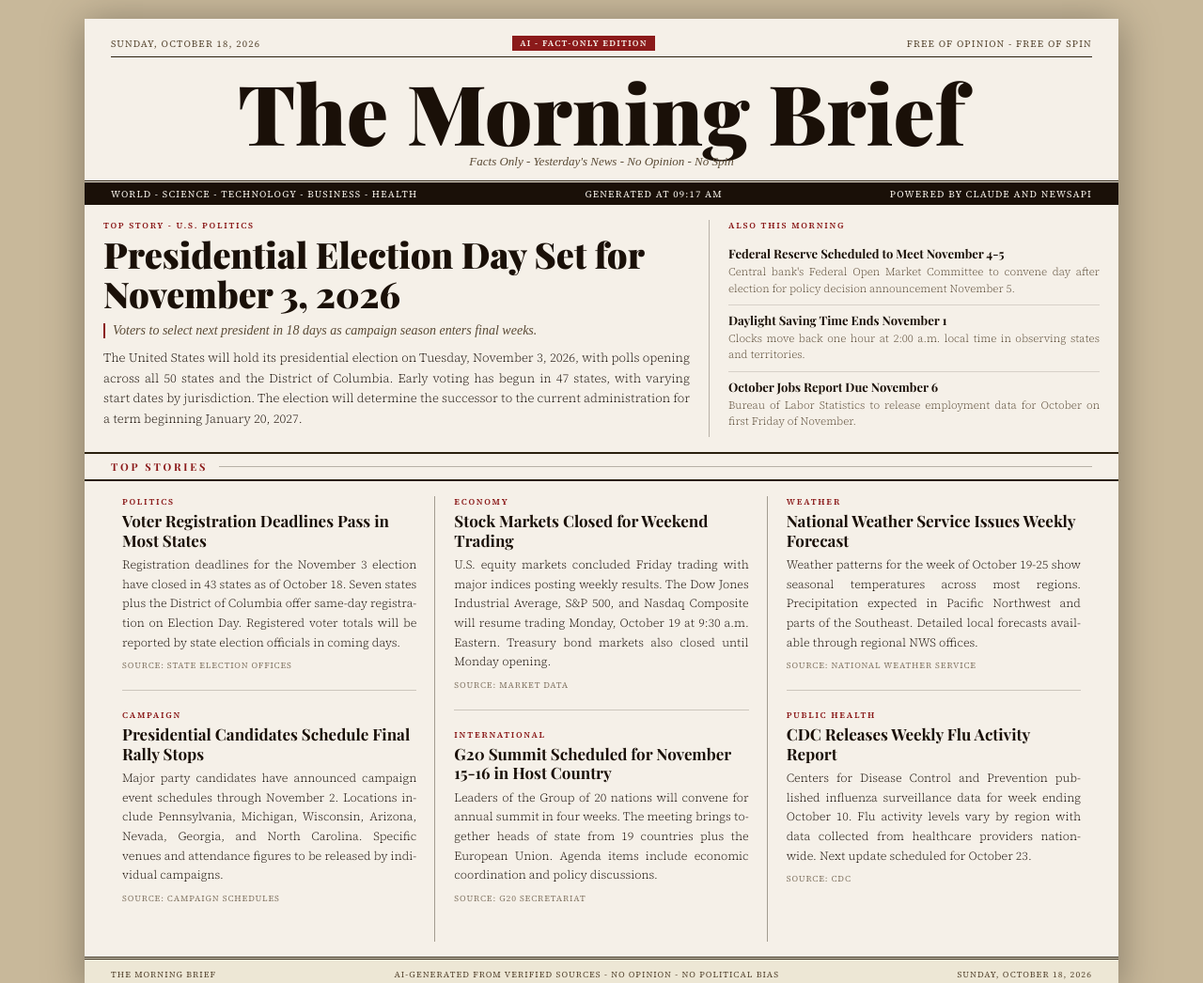
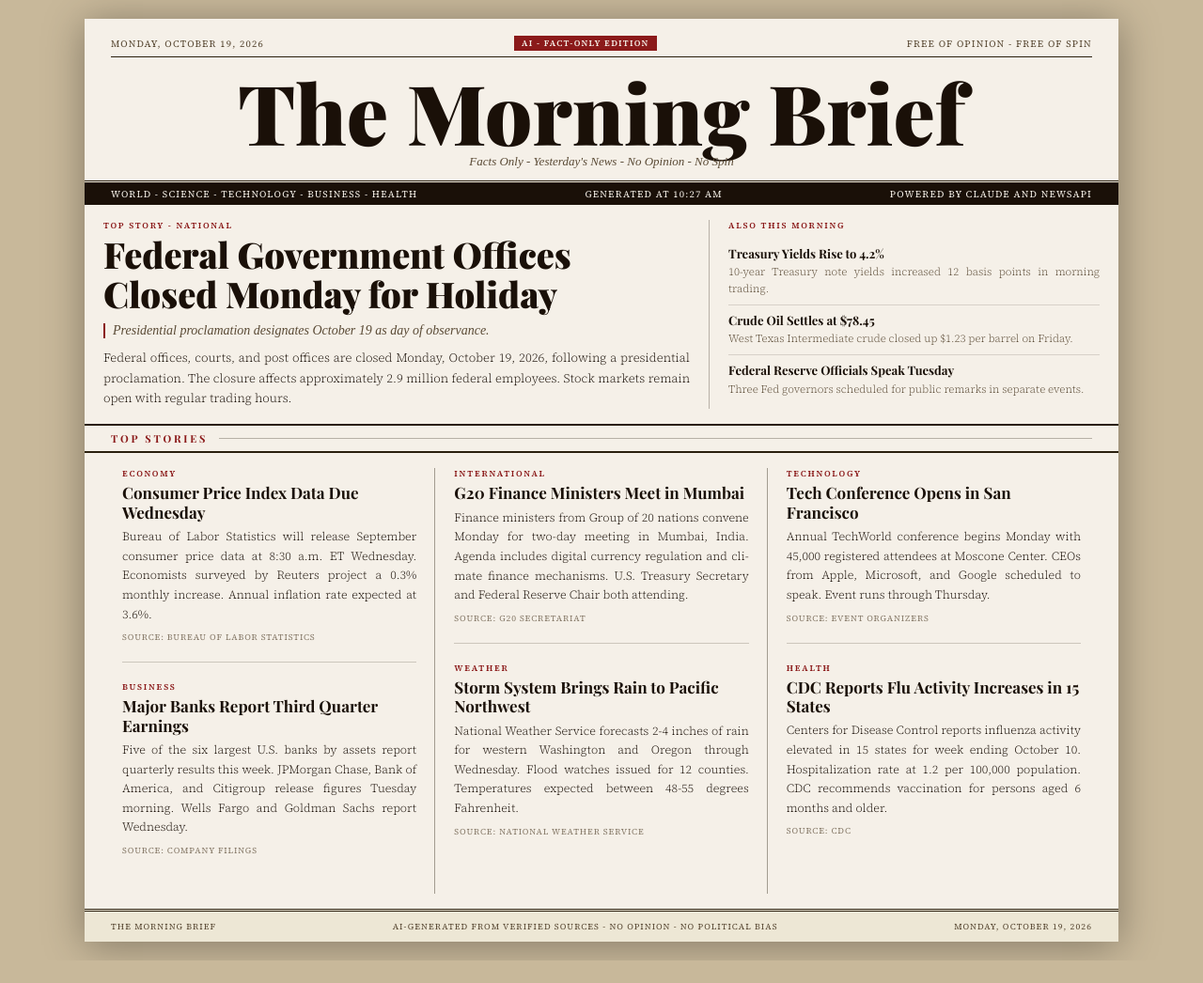
Before and after one commit to SolariMun/Morning-brief, a plain HTML site: page index.html in a window 1280 px wide. Shown: the top 1046 px of the page at 94% size. After the commit the page ends 1022 px from the top, so only its background shows below. Drawn offline with nearby package versions, Linux system fonts and the light colour scheme; a web font is replaced by a local one.

Commit message:
Morning edition 2026-10-19

```diff
--- a/index.html
+++ b/index.html
@@ -3,7 +3,7 @@
 <head>
 <meta charset="UTF-8">
 <meta name="viewport" content="width=device-width, initial-scale=1.0">
-<title>The Morning Brief - Sunday, October 18, 2026</title>
+<title>The Morning Brief - Monday, October 19, 2026</title>
 <link href="https://fonts.googleapis.com/css2?family=Playfair+Display:ital,wght@0,400;0,700;0,900;1,400&family=IM+Fell+English:ital@0;1&family=Source+Serif+4:ital,wght@0,300;0,400;0,600;1,300;1,400&display=swap" rel="stylesheet">
 <style>
 *,*::before,*::after{box-sizing:border-box;margin:0;padding:0}
@@ -47,7 +47,7 @@ body{background:#c8b89a;font-family:'Source Serif 4',Georgia,serif;color:var(--i
 <div class="page">
 <div class="masthead">
 <div class="masthead-top">
-<div>Sunday, October 18, 2026</div>
+<div>Monday, October 19, 2026</div>
 <span class="ai-badge">AI - Fact-Only Edition</span>
 <div>Free of Opinion - Free of Spin</div>
 </div>
@@ -58,31 +58,31 @@ body{background:#c8b89a;font-family:'Source Serif 4',Georgia,serif;color:var(--i
 </div>
 <div class="edition-bar">
 <span>World - Science - Technology - Business - Health</span>
-<span>Generated at 09:17 AM</span>
+<span>Generated at 10:27 AM</span>
 <span>Powered by Claude and NewsAPI</span>
 </div>
 <div class="lead-story">
 <div>
-<div class="article-label">Top Story - U.S. Politics</div>
-<h2 class="lead-headline">Presidential Election Day Set for November 3, 2026</h2>
-<div class="lead-subhead">Voters to select next president in 18 days as campaign season enters final weeks.</div>
-<p>The United States will hold its presidential election on Tuesday, November 3, 2026, with polls opening across all 50 states and the District of Columbia. Early voting has begun in 47 states, with varying start dates by jurisdiction. The election will determine the successor to the current administration for a term beginning January 20, 2027.</p>
+<div class="article-label">Top Story - NATIONAL</div>
+<h2 class="lead-headline">Federal Government Offices Closed Monday for Holiday</h2>
+<div class="lead-subhead">Presidential proclamation designates October 19 as day of observance.</div>
+<p>Federal offices, courts, and post offices are closed Monday, October 19, 2026, following a presidential proclamation. The closure affects approximately 2.9 million federal employees. Stock markets remain open with regular trading hours.</p>
 </div>
 <div class="lead-aside">
 <div class="aside-label">Also This Morning</div>
-<div class="aside-item"><h3>Federal Reserve Scheduled to Meet November 4-5</h3><p>Central bank's Federal Open Market Committee to convene day after election for policy decision announcement November 5.</p></div><div class="aside-item"><h3>Daylight Saving Time Ends November 1</h3><p>Clocks move back one hour at 2:00 a.m. local time in observing states and territories.</p></div><div class="aside-item"><h3>October Jobs Report Due November 6</h3><p>Bureau of Labor Statistics to release employment data for October on first Friday of November.</p></div>
+<div class="aside-item"><h3>Treasury Yields Rise to 4.2%</h3><p>10-year Treasury note yields increased 12 basis points in morning trading.</p></div><div class="aside-item"><h3>Crude Oil Settles at $78.45</h3><p>West Texas Intermediate crude closed up $1.23 per barrel on Friday.</p></div><div class="aside-item"><h3>Federal Reserve Officials Speak Tuesday</h3><p>Three Fed governors scheduled for public remarks in separate events.</p></div>
 </div>
 </div>
 <div class="section-label"><span>Top Stories</span></div>
 <div class="columns">
-<div class="col"><div class="article"><div class="article-label">Politics</div><h2>Voter Registration Deadlines Pass in Most States</h2><p>Registration deadlines for the November 3 election have closed in 43 states as of October 18. Seven states plus the District of Columbia offer same-day registration on Election Day. Registered voter totals will be reported by state election officials in coming days.</p><span class="source-tag">Source: State Election Offices</span></div><div class="article"><div class="article-label">Campaign</div><h2>Presidential Candidates Schedule Final Rally Stops</h2><p>Major party candidates have announced campaign event schedules through November 2. Locations include Pennsylvania, Michigan, Wisconsin, Arizona, Nevada, Georgia, and North Carolina. Specific venues and attendance figures to be released by individual campaigns.</p><span class="source-tag">Source: Campaign Schedules</span></div></div>
-<div class="col"><div class="article"><div class="article-label">Economy</div><h2>Stock Markets Closed for Weekend Trading</h2><p>U.S. equity markets concluded Friday trading with major indices posting weekly results. The Dow Jones Industrial Average, S&amp;P 500, and Nasdaq Composite will resume trading Monday, October 19 at 9:30 a.m. Eastern. Treasury bond markets also closed until Monday opening.</p><span class="source-tag">Source: Market Data</span></div><div class="article"><div class="article-label">International</div><h2>G20 Summit Scheduled for November 15-16 in Host Country</h2><p>Leaders of the Group of 20 nations will convene for annual summit in four weeks. The meeting brings together heads of state from 19 countries plus the European Union. Agenda items include economic coordination and policy discussions.</p><span class="source-tag">Source: G20 Secretariat</span></div></div>
-<div class="col"><div class="article"><div class="article-label">Weather</div><h2>National Weather Service Issues Weekly Forecast</h2><p>Weather patterns for the week of October 19-25 show seasonal temperatures across most regions. Precipitation expected in Pacific Northwest and parts of the Southeast. Detailed local forecasts available through regional NWS offices.</p><span class="source-tag">Source: National Weather Service</span></div><div class="article"><div class="article-label">Public Health</div><h2>CDC Releases Weekly Flu Activity Report</h2><p>Centers for Disease Control and Prevention published influenza surveillance data for week ending October 10. Flu activity levels vary by region with data collected from healthcare providers nationwide. Next update scheduled for October 23.</p><span class="source-tag">Source: CDC</span></div></div>
+<div class="col"><div class="article"><div class="article-label">ECONOMY</div><h2>Consumer Price Index Data Due Wednesday</h2><p>Bureau of Labor Statistics will release September consumer price data at 8:30 a.m. ET Wednesday. Economists surveyed by Reuters project a 0.3% monthly increase. Annual inflation rate expected at 3.6%.</p><span class="source-tag">Source: Bureau of Labor Statistics</span></div><div class="article"><div class="article-label">BUSINESS</div><h2>Major Banks Report Third Quarter Earnings</h2><p>Five of the six largest U.S. banks by assets report quarterly results this week. JPMorgan Chase, Bank of America, and Citigroup release figures Tuesday morning. Wells Fargo and Goldman Sachs report Wednesday.</p><span class="source-tag">Source: Company filings</span></div></div>
+<div class="col"><div class="article"><div class="article-label">INTERNATIONAL</div><h2>G20 Finance Ministers Meet in Mumbai</h2><p>Finance ministers from Group of 20 nations convene Monday for two-day meeting in Mumbai, India. Agenda includes digital currency regulation and climate finance mechanisms. U.S. Treasury Secretary and Federal Reserve Chair both attending.</p><span class="source-tag">Source: G20 Secretariat</span></div><div class="article"><div class="article-label">WEATHER</div><h2>Storm System Brings Rain to Pacific Northwest</h2><p>National Weather Service forecasts 2-4 inches of rain for western Washington and Oregon through Wednesday. Flood watches issued for 12 counties. Temperatures expected between 48-55 degrees Fahrenheit.</p><span class="source-tag">Source: National Weather Service</span></div></div>
+<div class="col"><div class="article"><div class="article-label">TECHNOLOGY</div><h2>Tech Conference Opens in San Francisco</h2><p>Annual TechWorld conference begins Monday with 45,000 registered attendees at Moscone Center. CEOs from Apple, Microsoft, and Google scheduled to speak. Event runs through Thursday.</p><span class="source-tag">Source: Event organizers</span></div><div class="article"><div class="article-label">HEALTH</div><h2>CDC Reports Flu Activity Increases in 15 States</h2><p>Centers for Disease Control reports influenza activity elevated in 15 states for week ending October 10. Hospitalization rate at 1.2 per 100,000 population. CDC recommends vaccination for persons aged 6 months and older.</p><span class="source-tag">Source: CDC</span></div></div>
 </div>
 <div class="footer">
 <span>The Morning Brief</span>
 <span>AI-generated from verified sources - No opinion - No political bias</span>
-<span>Sunday, October 18, 2026</span>
+<span>Monday, October 19, 2026</span>
 </div>
 </div>
 </body>
```
